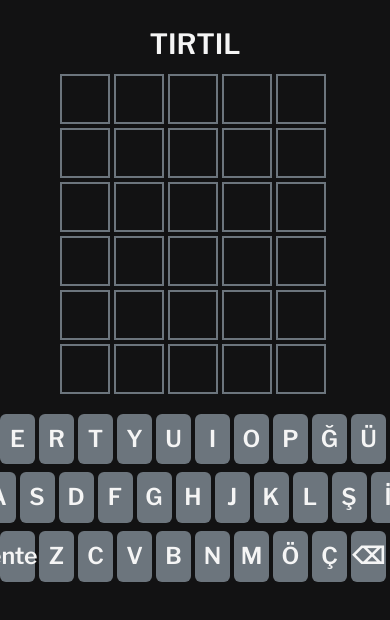
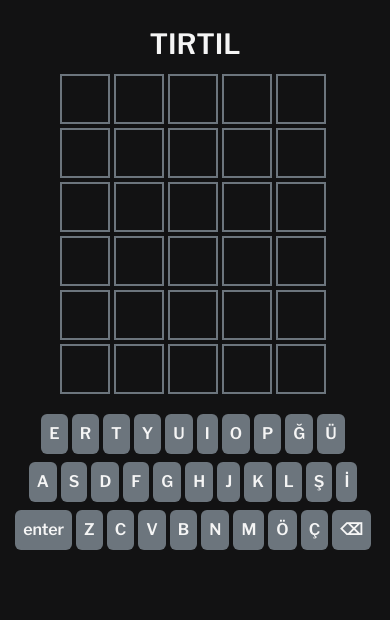
Before and after one commit to melodidev/tirtil, a React (Vite) app: page / in a window 390 px wide. Shown: the top 620 px of the page. Built offline with nearby package versions, Linux system fonts and the light colour scheme.

Commit message:
Fix keyboard problems

```diff
--- a/package.json
+++ b/package.json
@@ -10,7 +10,6 @@
     "preview": "vite preview"
   },
   "dependencies": {
-    "@fortawesome/fontawesome-free": "^6.4.0",
     "bootstrap": "^5.3.0",
     "react": "^18.2.0",
     "react-dom": "^18.2.0"
--- a/src/App.css
+++ b/src/App.css
@@ -26,8 +26,12 @@ body {
   width: 200px;
 }
 
-.min-width-35 {
+.min-width-sm-35 {
   min-width: 35px;
+}
+
+.fs-key {
+  font-size: 1.75rem;
 }
 
 .bg-yellow {
@@ -46,11 +50,14 @@ body {
   border-color: var(--grey);
 }
 
-.box:not(:empty) {
+.mt-sm-none {
+  margin-top: 0;
+}
+
+.box-animation:not(:empty) {
   animation-name: PopIn;
   animation-duration: 100ms;
 }
-
 
 @keyframes PopIn {
   from {
@@ -63,3 +70,13 @@ body {
     opacity: 1;
   }
 }
+
+@media only screen and (max-width: 576px) {
+  .min-width-unset {
+    min-width: unset;
+  }
+
+  .fs-key {
+    font-size: 1rem;
+  }
+}
--- a/src/App.jsx
+++ b/src/App.jsx
@@ -8,6 +8,19 @@ import "./App.css";
 const wordLength = 5;
 const rowCount = 6;
 const alphabet = "abcçdefgğhıijklmnoöprsştuüvyz";
+
+function toLowerCaseCustom(letter) {
+  let lowerCaseLetter = "";
+
+  if (letter == "İ") {
+    lowerCaseLetter = "i";
+  } else if (letter == "I") {
+    lowerCaseLetter = "ı";
+  } else {
+    lowerCaseLetter = letter.toLowerCase();
+  }
+  return lowerCaseLetter;
+}
 
 function randomWord() {
   return allAnswers[Math.floor(Math.random() * allAnswers.length)].toLowerCase();
@@ -24,7 +37,9 @@ export default function App() {
 
   function handleMove(key) {
     if (disabled) return;
+
     let guess = guesses[currentGuessIndex];
+    key = toLowerCaseCustom(key);
 
     if (key == "enter") {
       if (guess.length < wordLength) {
@@ -77,7 +92,7 @@ export default function App() {
   function handleKeyPress(event) {
     if (disabled) return;
 
-    let key = event.key.toLowerCase();
+    let key = toLowerCaseCustom(event.key);
     if (key == "backspace") {
       handleMove("⌫");
     } else if (key == "enter") {
@@ -99,7 +114,7 @@ export default function App() {
       {!isPlaying && <GameOver playAgain={playAgain} isWon={isWon} target={target} />}
       <div className="text-center fs-1 text-uppercase m-2 mt-4">Tırtıl</div>
       {guesses.map((guess, i) => <Boxes key={i} index={i} currentGuessIndex={currentGuessIndex} guess={guess} target={target} />)}
-      <Keyboard handleMove={handleMove} target={target} guesses={guesses} currentGuessIndex={currentGuessIndex} />
+      <Keyboard handleMove={handleMove} target={target} guesses={guesses} currentGuessIndex={currentGuessIndex} alphabet={alphabet} toLowerCaseCustom={toLowerCaseCustom} />
     </div>
   )
 }
--- a/src/components/Boxes.jsx
+++ b/src/components/Boxes.jsx
@@ -80,7 +80,7 @@ function Box({letter, situation=""}) {
 
   return (
     <div className={`wh-50 border border-2 border-secondary fs-2 mb-1 me-1 ${bg}`}>
-      <div className="d-flex justify-content-center align-items-center box text-uppercase">{letter}</div>
+      <div className="d-flex justify-content-center text-uppercase box-animation mt-1 mt-sm-0">{letter}</div>
     </div>
   );
 }
--- a/src/components/Keyboard.jsx
+++ b/src/components/Keyboard.jsx
@@ -5,15 +5,14 @@ let keyboard = [
 ];
 
 export default function Keyboard(props) {
-
-  function setClassName(key, target, guesses, currentGuessIndex) {
-    let classNames = "d-flex justify-content-center rounded min-width-35 cursor-pointer fs-3 me-1 p-2";
+  function getClassName(key, target, guesses, currentGuessIndex) {
+    let classNames = "d-flex justify-content-center rounded cursor-pointer fs-key min-width-unset min-width-sm-35 me-1 p-2";
     let bg = "bg-secondary";
     let greenLetters = [];
 
     for (let i = 0; i < currentGuessIndex; i++) {
       [...guesses[i]].forEach((letter, j) => {
-        if (letter != key.toLowerCase()) {
+        if (letter != props.toLowerCaseCustom(key)) {
           return;
         } else if (target.includes(letter) && target.lastIndexOf(letter) == j) {
           bg = "bg-green";
@@ -38,7 +37,7 @@ export default function Keyboard(props) {
           {row.map((item) => (
             <div
               key={item}
-              className={setClassName(item, props.target, props.guesses, props.currentGuessIndex)}
+              className={getClassName(item, props.target, props.guesses, props.currentGuessIndex)}
               value={item}
               onClick={() => props.handleMove(item)}
             >
```
